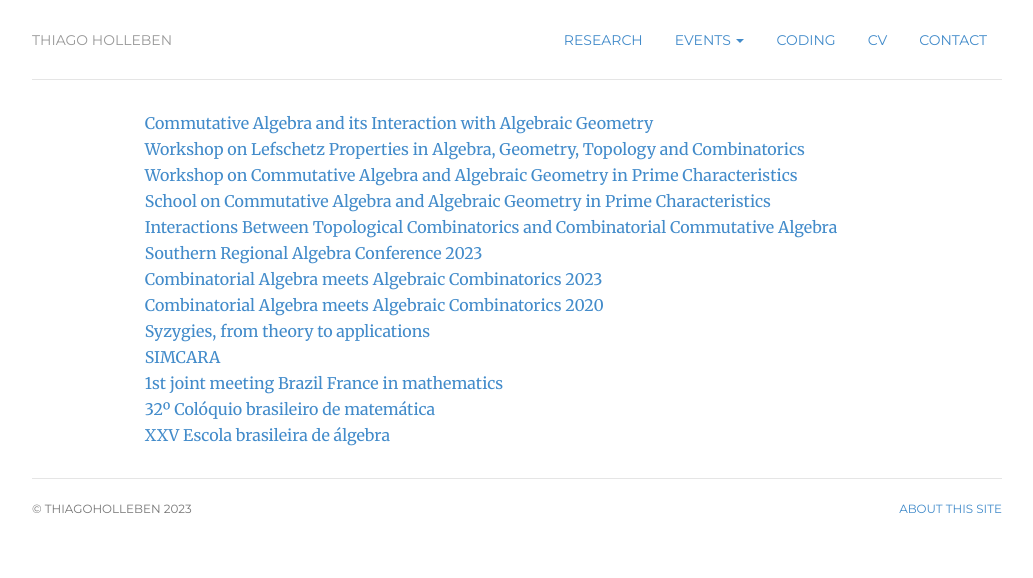
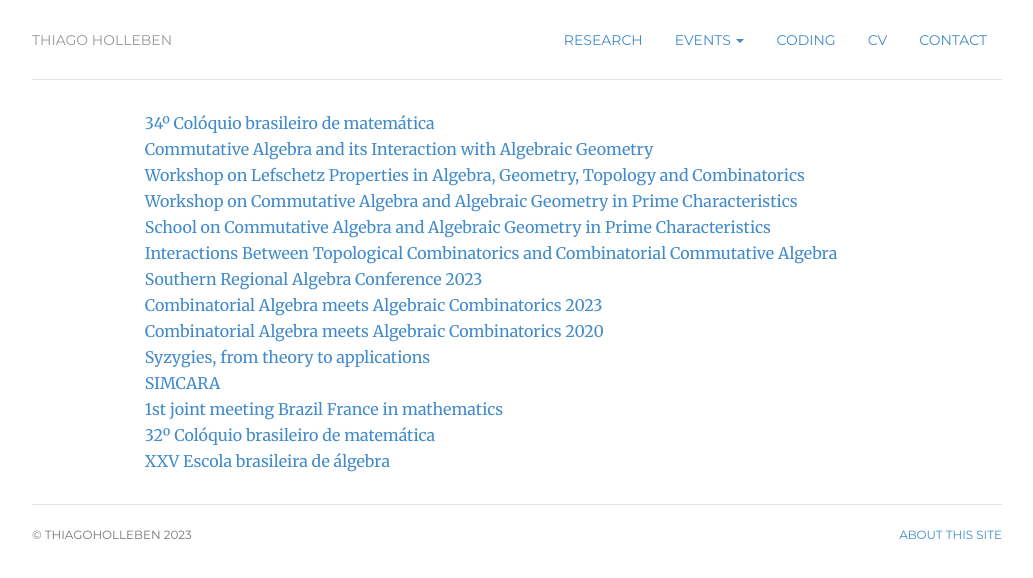
Before and after one commit to hollebenthiago/hollebenthiago.github.io, a Jekyll site: the page built from attended/index.html, in a window 1280 px wide. Shown: the top 578 px of the page, without its empty margins (123-1156 px from the left). Built offline with Jekyll 4.4.1, drawn with Linux system fonts in a browser that asks for light colours.

Commit message:
adding cbm 34

```diff
--- a/attended/index.html
+++ b/attended/index.html
@@ -6,6 +6,9 @@ description: Thiago Holleben is a PhD student at Dalhousie University.
 ---
 <div class="contact">
     <ul style="list-style-type: none;">
+        <li>
+            <a href="https://impa.br/en_US/eventos-do-impa/2023-2/34o-coloquio-brasileiro-de-matematica-cbm/">34º Colóquio brasileiro de matemática</a>
+        </li>
         <li>
             <a href="https://sites.nd.edu/msri-cmnd-2023workshop/">Commutative Algebra and its Interaction with Algebraic Geometry</a>
         </li>
```
Also changed, not shown: 7 other files.
